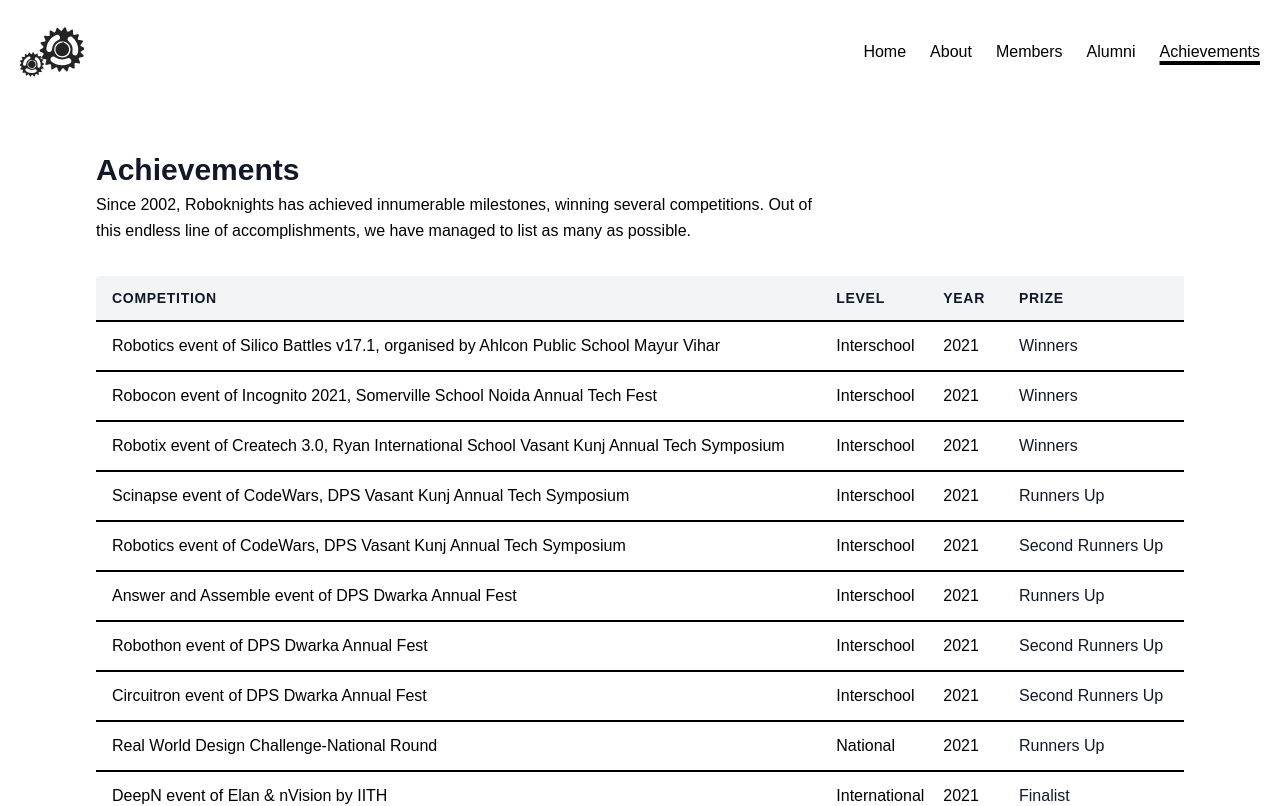
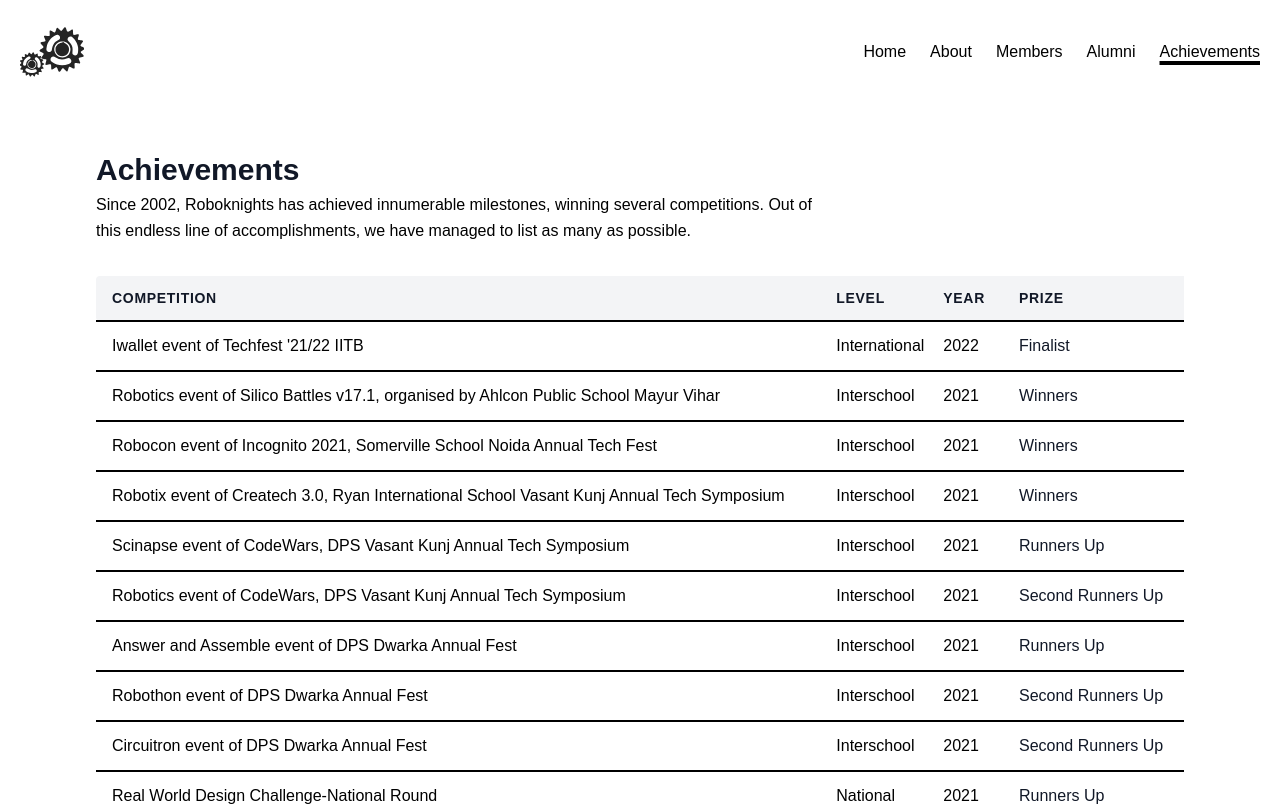
Before and after one commit to RoboKnights-Clan/RoboKnights-Clan.github.io, a Next.js app: page /achievements in a window 1280 px wide. Shown: the top 806 px of the page. Built offline with nearby package versions, Linux system fonts and the light colour scheme.

Commit message:
feat: achievements data

```diff
--- a/data/achievements.ts
+++ b/data/achievements.ts
@@ -1,4 +1,10 @@
 export const achievements = [
+  {
+    competition: "Iwallet event of Techfest '21/22 IITB",
+    level: "International",
+    year: "2022",
+    prize: "Finalist",
+  },
   {
     competition:
       "Robotics event of Silico Battles v17.1, organised by Ahlcon Public School Mayur Vihar",
```
